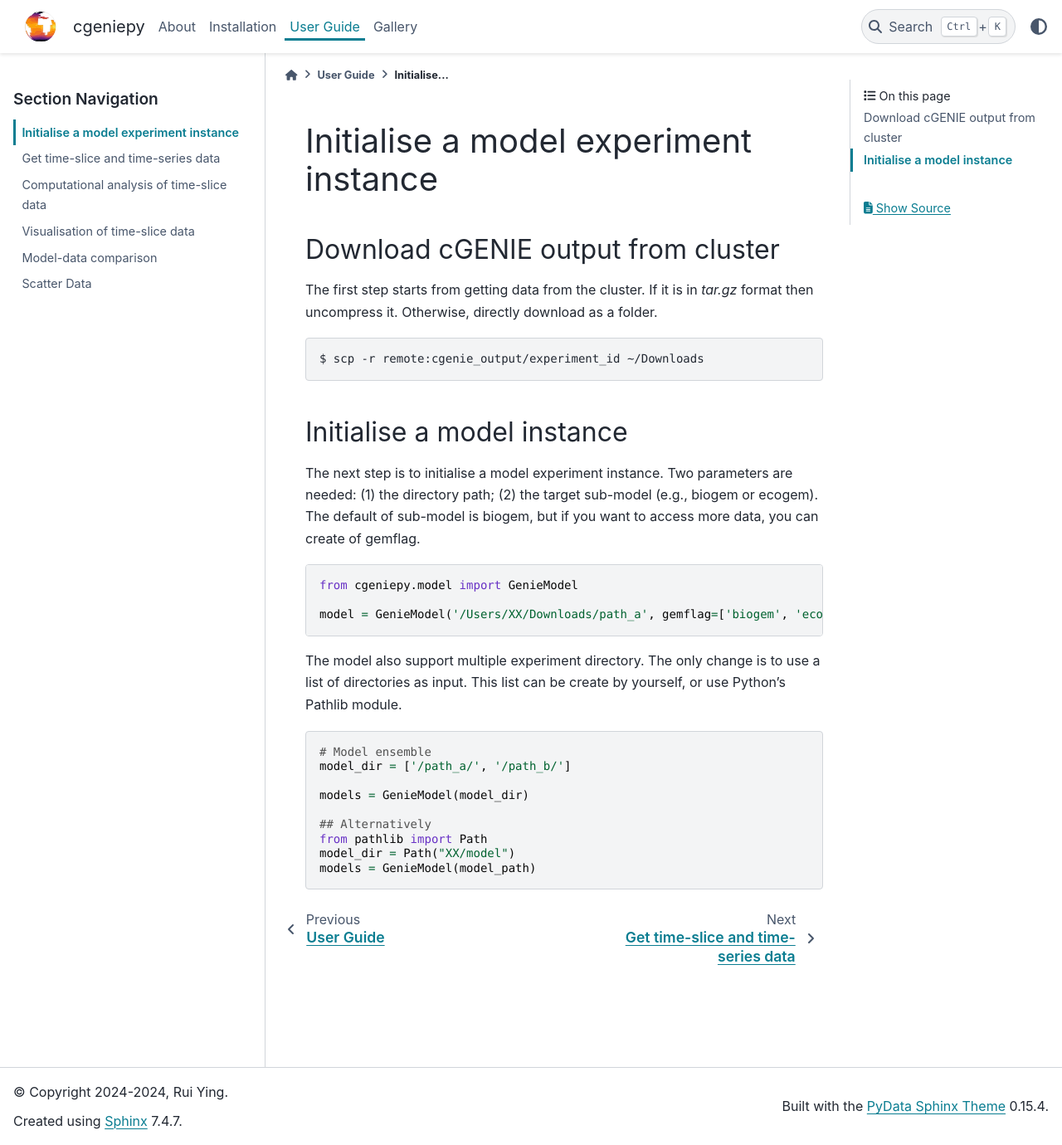
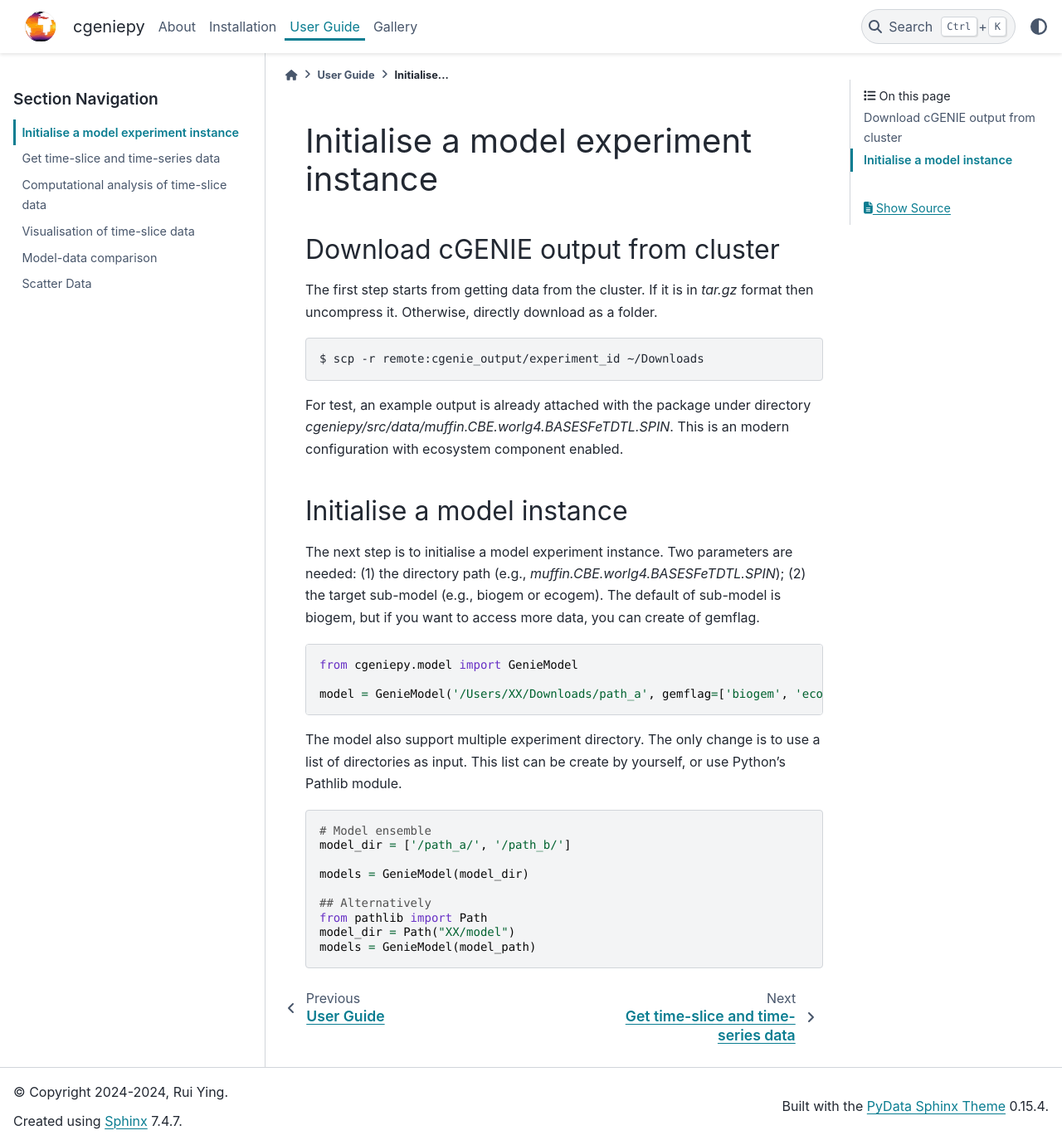
Before and after one commit to ruiying-ocean/cgeniepy, a Sphinx documentation site: the page built from docs/source/initialisation.rst, in a window 1280 px wide and 1380 px high. Shown: the whole window at 83% size. Built offline with Sphinx 7.4.7 and the PyData theme 0.15.4, drawn with Linux system fonts in a browser that asks for light colours.

Commit message:
more details for initialisation

```diff
--- a/docs/source/initialisation.rst
+++ b/docs/source/initialisation.rst
@@ -10,11 +10,12 @@ The first step starts from getting data from the cluster. If it is in `tar.gz` f
 
    $ scp -r remote:cgenie_output/experiment_id ~/Downloads
 
+For test, an example output is already attached with the package under directory `cgeniepy/src/data/muffin.CBE.worlg4.BASESFeTDTL.SPIN`. This is an modern configuration with ecosystem component enabled.
+
 
 Initialise a model instance
 -------------------------------
-The next step is to initialise a model experiment instance. Two parameters are needed: (1) the directory path; (2) the target sub-model (e.g., biogem or ecogem).
-The default of sub-model is biogem, but if you want to access more data, you can create of gemflag.
+The next step is to initialise a model experiment instance. Two parameters are needed: (1) the directory path (e.g., `muffin.CBE.worlg4.BASESFeTDTL.SPIN`); (2) the target sub-model (e.g., biogem or ecogem). The default of sub-model is biogem, but if you want to access more data, you can create of gemflag.
 
 .. code-block:: python
 
```
